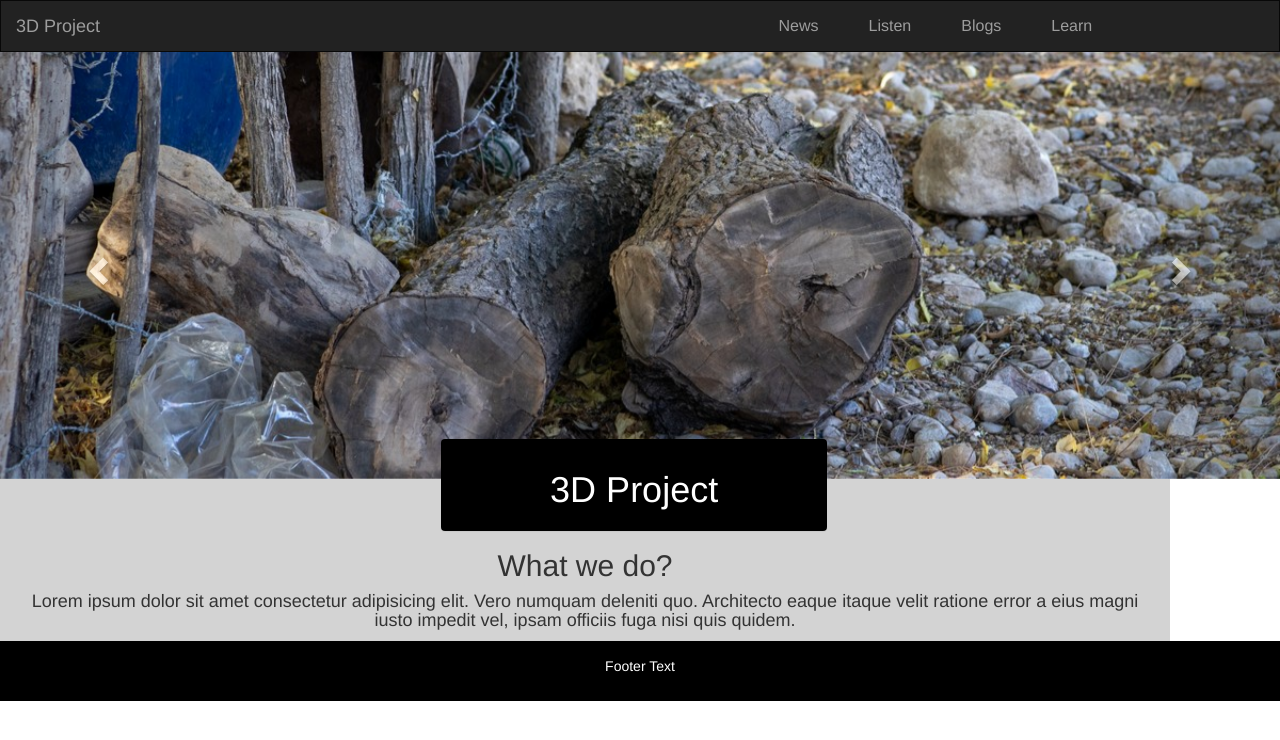
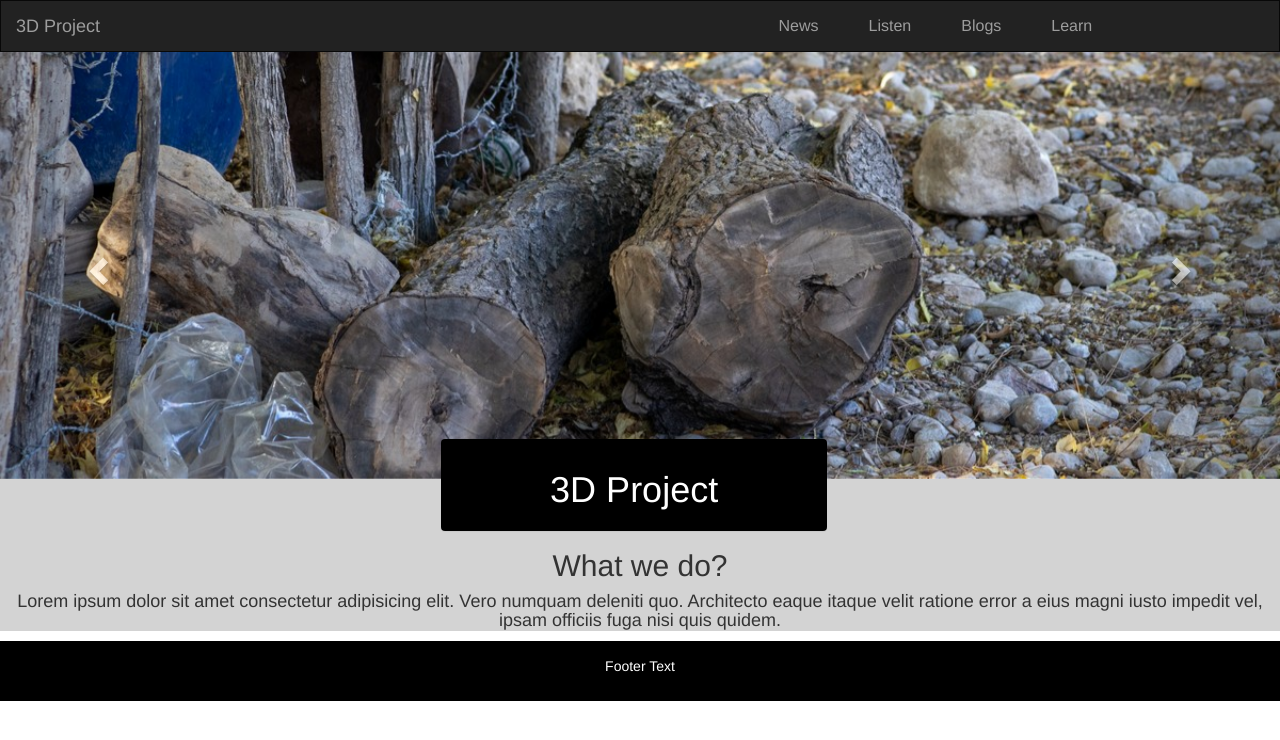
Before and after one commit to 3dproject/idah, a Jekyll site: the page built from index.html, in a window 1280 px wide. Shown: the top 740 px of the page. Built offline with Jekyll 4.4.1, drawn with Linux system fonts in a browser that asks for light colours.

Commit message:
Update index.html

```diff
--- a/index.html
+++ b/index.html
@@ -8,7 +8,7 @@ title: Hank Quinlan, Horrible Cop
   background-color: gray;
 }
 </style> -->
-<div class="container context">
+<div class="context">
 <h2>What we do?</h2>
 <h4>Lorem ipsum dolor sit amet consectetur adipisicing elit. Vero numquam deleniti quo. Architecto eaque itaque velit ratione error a eius magni iusto impedit vel, ipsam officiis fuga nisi quis quidem.</h4>
 </div>
```
